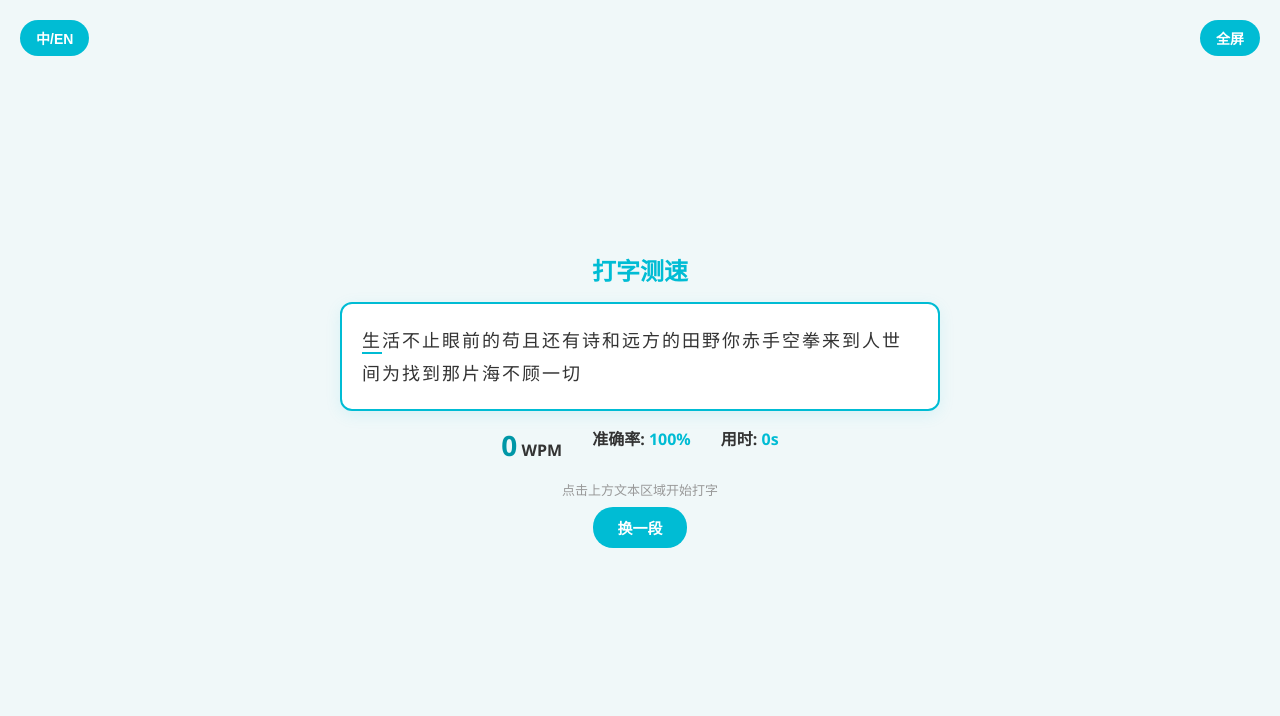
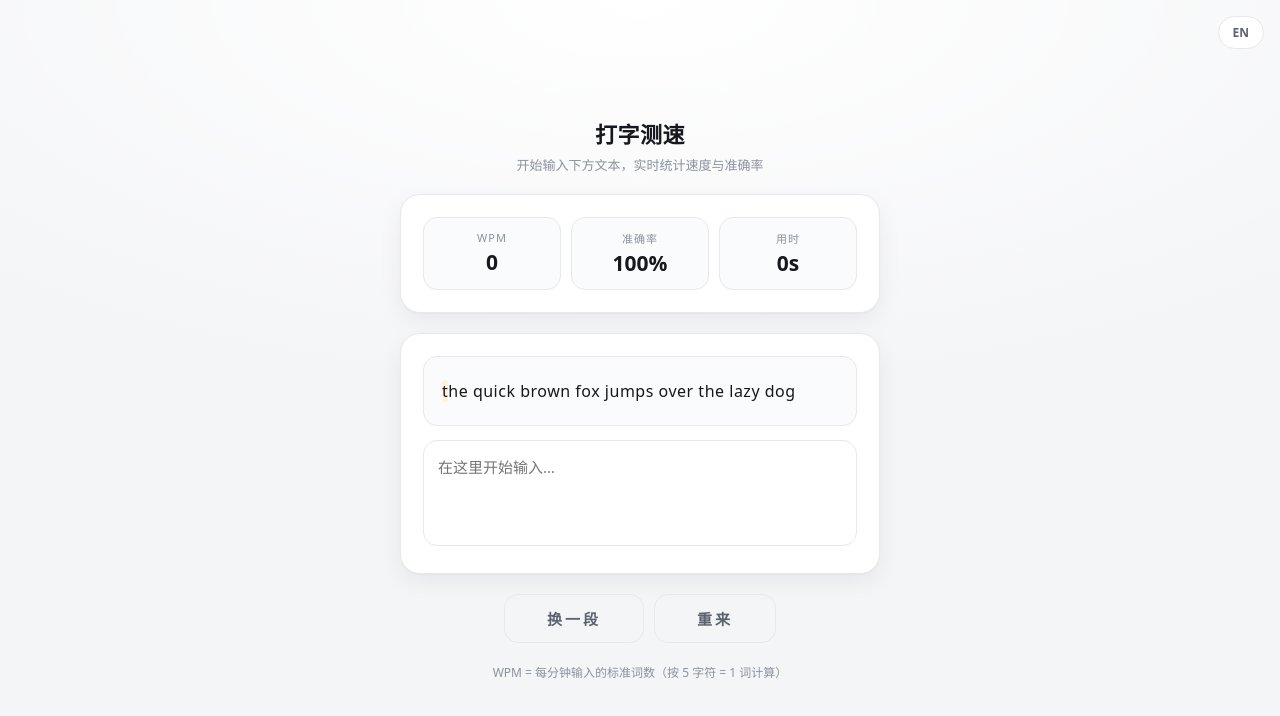
Before and after one commit to solcat1007/typing-speed, a plain HTML site: page index.html in a window 1280 px wide. Drawn offline with Linux system fonts and the light colour scheme.

Commit message:
重构: 改为现代 PWA，重写视觉与交互，补全中文注释

```diff
--- a/index.html
+++ b/index.html
@@ -2,63 +2,293 @@
 <html lang="zh-CN">
 <head>
 <meta charset="UTF-8">
-<meta name="viewport" content="width=device-width, initial-scale=1.0">
-<title>打字测速 | Typing Speed</title>
+<meta name="viewport" content="width=device-width, initial-scale=1.0, viewport-fit=cover">
+<title>打字测速 · 速度与准确率</title>
+<meta name="description" content="实时计算打字速度（WPM）与准确率，支持中英文练习文本">
+<link rel="manifest" href="./manifest.webmanifest">
+<link rel="icon" href="./icon.svg">
+<meta name="theme-color" content="#f5a623">
+<meta name="apple-mobile-web-app-capable" content="yes">
+<meta name="apple-mobile-web-app-title" content="打字测速">
 <style>
-:root{--c:#00BCD4;--cd:#0097A7;--w:#fff;--bg:#f0f8f9;--t:#333;--err:#FF5252;--ok:#4CAF50}
+
+:root{
+  --bg:#f4f5f7;           /* 页面底色：浅灰，避免纯白刺眼 */
+  --bg-glow:#ffffff;      /* 顶部径向光晕色，制造轻微的空间感 */
+  --surface:#ffffff;      /* 卡片底色 */
+  --surface-2:#fafbfc;    /* 卡片内的次级区块（输入框、结果区） */
+  --text:#16181d;         /* 主文字 */
+  --soft:#5d636e;         /* 次要文字 */
+  --mute:#8b929e;         /* 弱化文字（提示、单位、占位符） */
+  --line:#e6e8ec;         /* 分割线与边框 */
+  --accent:#26a69a;       /* 强调色（各玩具不同） */
+  --accent-soft:#e6f4f2;  /* 强调色的浅色版，用于底色块 */
+  --r-lg:20px; --r-md:14px; --r-sm:10px;
+  --ease:cubic-bezier(.4,0,.2,1);
+  --shadow:0 1px 2px rgba(16,24,40,.04), 0 8px 24px rgba(16,24,40,.06);
+}
 *{margin:0;padding:0;box-sizing:border-box}
-body{font-family:'Segoe UI','PingFang SC','Microsoft YaHei',sans-serif;background:var(--bg);color:var(--t);display:flex;flex-direction:column;align-items:center;justify-content:center;height:100vh;overflow:hidden;user-select:none}
-.lang-btn{position:fixed;top:20px;left:20px;z-index:100;padding:8px 16px;background:var(--c);color:var(--w);border:none;border-radius:20px;cursor:pointer;font-size:14px;font-weight:600;transition:.2s}
-.lang-btn:hover{background:var(--cd)}
-.fs-btn{position:fixed;top:20px;right:20px;z-index:100;padding:8px 16px;background:var(--c);color:var(--w);border:none;border-radius:20px;cursor:pointer;font-size:14px;font-weight:600;transition:.2s}
-.fs-btn:hover{background:var(--cd)}
-h2{color:var(--c);margin-bottom:15px;font-weight:600}
-.target-text{max-width:600px;width:90vw;padding:20px;background:var(--w);border-radius:12px;font-size:18px;line-height:1.8;letter-spacing:2px;border:2px solid var(--c);box-shadow:0 4px 16px rgba(0,188,212,0.1);margin-bottom:15px;min-height:100px}
-.target-text span{transition:color .1s}
-.target-text span.correct{color:var(--ok)}
-.target-text span.incorrect{color:var(--err);text-decoration:underline}
-.target-text span.current{border-bottom:2px solid var(--c)}
-textarea{position:absolute;opacity:0;pointer-events:none;width:1px;height:1px}
-.stats{display:flex;gap:30px;font-size:16px;font-weight:600;margin-bottom:10px}
-.stats .val{color:var(--c)}
-.stats .wpm{font-size:28px;font-weight:700;color:var(--cd)}
-.btn-new{padding:10px 24px;background:var(--c);color:var(--w);border:none;border-radius:20px;cursor:pointer;font-size:15px;font-weight:600;margin-top:8px;transition:.2s;font-family:inherit}
-.btn-new:hover{background:var(--cd)}
-.hint{font-size:13px;color:#999;margin-top:6px}
-@media(max-width:600px){.target-text{font-size:15px}.stats{gap:16px;font-size:14px}}
+
+body{
+  font-family:system-ui,-apple-system,'PingFang SC','Microsoft YaHei',sans-serif;
+  background:var(--bg);
+  /* 顶部一层极淡光晕，比死板的纯色更有层次 */
+  background-image:radial-gradient(120% 80% at 50% 0%, var(--bg-glow) 0%, rgba(255,255,255,0) 62%);
+  background-attachment:fixed;
+  color:var(--text);
+  min-height:100dvh;
+  display:flex; flex-direction:column; align-items:center; justify-content:center;
+  padding:24px; -webkit-font-smoothing:antialiased;
+}
+
+.app{width:100%; max-width:480px; display:flex; flex-direction:column; align-items:center; gap:20px}
+
+.head{text-align:center}
+.head h1{font-size:22px; font-weight:600; letter-spacing:.5px}
+.head p{font-size:13px; color:var(--mute); margin-top:6px}
+
+.card{
+  width:100%; background:var(--surface); border:1px solid var(--line);
+  border-radius:var(--r-lg); padding:22px; box-shadow:var(--shadow);
+}
+
+.stage{
+  width:288px; height:288px; position:relative;
+  background:var(--surface); border:1px solid var(--line);
+  border-radius:50%; box-shadow:var(--shadow);
+  display:flex; align-items:center; justify-content:center;
+}
+.stage canvas{border-radius:50%}
+
+.phase{
+  font-size:29px; font-weight:300; letter-spacing:6px;
+  color:var(--accent); min-height:42px; text-align:center;
+  transition:color .4s var(--ease);
+}
+.cd{font-size:15px; color:var(--soft); font-variant-numeric:tabular-nums; min-height:22px}
+.meta{font-size:13px; color:var(--mute); min-height:20px; text-align:center}
+
+.row{display:flex; gap:10px; flex-wrap:wrap; justify-content:center}
+.stats{display:flex; gap:10px; width:100%}
+.stat{
+  flex:1; background:var(--surface-2); border:1px solid var(--line);
+  border-radius:var(--r-md); padding:12px; text-align:center;
+}
+.stat .k{font-size:11px; color:var(--mute); letter-spacing:1px}
+.stat .v{font-size:21px; font-weight:600; margin-top:3px; font-variant-numeric:tabular-nums}
+
+.chip{
+  padding:9px 18px; font-size:13px; font-weight:500; font-family:inherit;
+  background:var(--surface); color:var(--soft);
+  border:1px solid var(--line); border-radius:999px; cursor:pointer;
+  transition:all .2s var(--ease);
+}
+.chip:hover{border-color:var(--accent); color:var(--accent)}
+.chip.active{
+  background:var(--accent); border-color:var(--accent); color:#fff;
+  box-shadow:0 4px 14px rgba(0,0,0,.14);
+}
+
+.btn{
+  padding:13px 42px; font-size:15px; font-weight:600; font-family:inherit;
+  letter-spacing:3px; background:var(--accent); color:#fff;
+  border:none; border-radius:var(--r-md); cursor:pointer;
+  transition:transform .15s var(--ease), box-shadow .2s var(--ease);
+  box-shadow:0 6px 20px rgba(0,0,0,.16);
+}
+.btn:hover{transform:translateY(-1px)}
+.btn:active{transform:translateY(0)}
+.btn.ghost{background:transparent; border:1px solid var(--line); color:var(--soft); box-shadow:none}
+
+.lang{
+  position:fixed; top:16px; right:16px; z-index:20;
+  padding:7px 14px; font-size:12px; font-weight:600; font-family:inherit;
+  background:var(--surface); color:var(--soft);
+  border:1px solid var(--line); border-radius:999px; cursor:pointer;
+  transition:all .2s var(--ease);
+}
+.lang:hover{border-color:var(--accent); color:var(--accent)}
+
+.hint{font-size:12px; color:var(--mute); text-align:center; line-height:1.7}
+
+@media (max-width:380px){
+  .stage{width:250px;height:250px}
+  .phase{font-size:25px; letter-spacing:4px}
+}
+
+:root{ --accent:#f5a623; --accent-soft:#fdf1de; }
+
+.text{
+  width:100%; background:var(--surface-2); border:1px solid var(--line);
+  border-radius:var(--r-md); padding:18px; font-size:16px; line-height:2;
+  letter-spacing:.5px; max-height:150px; overflow:hidden;
+}
+.text span{transition:color .1s, background .1s}
+.text span.ok{color:var(--accent)}
+.text span.bad{color:#d9534f; background:rgba(217,83,79,.12); border-radius:3px}
+.text span.cur{background:var(--accent-soft); border-radius:3px}
+textarea.typed{
+  width:100%; margin-top:14px; padding:14px; font-size:15px; font-family:inherit;
+  border:1px solid var(--line); border-radius:var(--r-md); background:var(--surface);
+  resize:none; color:var(--text); line-height:1.7;
+}
+textarea.typed:focus{outline:none; border-color:var(--accent)}
+
 </style>
 </head>
 <body>
-<button class="lang-btn" onclick="toggleLang()">中/EN</button>
-<button class="fs-btn" onclick="toggleFS()">全屏</button>
-<h2 data-key="title">打字测速</h2>
-<div class="target-text" id="targetText" onclick="focusInput()"></div>
-<textarea id="hiddenInput" autocomplete="off" autocorrect="off" autocapitalize="off" spellcheck="false"></textarea>
-<div class="stats">
-  <div><span class="wpm" id="wpm">0</span> <span data-key="wpm">WPM</span></div>
-  <div data-key="acc">准确率: <span class="val" id="acc">100%</span></div>
-  <div data-key="time">用时: <span class="val" id="time">0s</span></div>
+<button class="lang" id="langBtn" onclick="toggleLang()">EN</button>
+<div class="app">
+
+  <div class="head">
+    <h1 id="t_title">打字测速</h1>
+    <p id="t_sub">开始输入下方文本，实时统计速度与准确率</p>
+  </div>
+
+  <div class="card">
+    <div class="stats">
+      <div class="stat"><div class="k">WPM</div><div class="v" id="vWpm">0</div></div>
+      <div class="stat"><div class="k" id="t_acc">准确率</div><div class="v" id="vAcc">100%</div></div>
+      <div class="stat"><div class="k" id="t_time">用时</div><div class="v" id="vTime">0s</div></div>
+    </div>
+  </div>
+
+  <div class="card">
+    <div class="text" id="sample"></div>
+    <textarea class="typed" id="typed" rows="3" placeholder="在这里开始输入…"></textarea>
+  </div>
+
+  <div class="row">
+    <button class="btn ghost" id="nextBtn" onclick="nextText()">换一段</button>
+    <button class="btn ghost" onclick="resetTest()">重来</button>
+  </div>
+
+  <div class="hint" id="t_hint">WPM = 每分钟输入的标准词数（按 5 字符 = 1 词计算）</div>
+
 </div>
-<div class="hint" data-key="hint">点击上方文本区域开始打字</div>
-<button class="btn-new" onclick="newText()" data-key="new">换一段</button>
 <script>
-/* ===== 打字测速 / Typing Speed ===== */
-var i18n={zh:{title:"打字测速",wpm:"WPM",acc:"准确率: ",time:"用时: ",new:"换一段",hint:"点击上方文本区域开始打字"},en:{title:"Typing Speed Test",wpm:"WPM",acc:"Accuracy: ",time:"Time: ",new:"New Text",hint:"Click text area above to start typing"}};
-var lang="zh";
-function t(key){return i18n[lang][key]}
-function updateUI(){document.querySelectorAll("[data-key]").forEach(function(el){var k=el.getAttribute("data-key");if(k==="acc")el.innerHTML=t(k)+' <span class="val" id="acc">'+document.getElementById("acc").textContent+'</span>';else if(k==="time")el.innerHTML=t(k)+' <span class="val" id="time">'+document.getElementById("time").textContent+'</span>';else el.textContent=t(k)})}
-function toggleLang(){lang=lang==="zh"?"en":"zh";updateUI()}
-function toggleFS(){document.fullscreenElement?document.exitFullscreen():document.documentElement.requestFullscreen()}
-var textsZh=["春眠不觉晓处处闻啼鸟夜来风雨声花落知多少小荷才露尖尖角早有蜻蜓立上头接天莲叶无穷碧映日荷花别样红","生活不止眼前的苟且还有诗和远方的田野你赤手空拳来到人世间为找到那片海不顾一切","学习编程就像学习一门新的语言需要耐心和持续的练习每一次敲击键盘都是通往大师之路的一步"];
-var textsEn=["The quick brown fox jumps over the lazy dog near the river bank on a sunny afternoon in the park.","Programming is the art of telling another human being what one wants the computer to do. Practice makes perfect.","Success is not final failure is not fatal it is the courage to continue that counts in the journey of life."];
-var target="",idx=0,startTime=null,errors=0,totalTyped=0,timer=null;
-function newText(){var pool=lang==="zh"?textsZh:textsEn;target=pool[Math.floor(Math.random()*pool.length)];idx=0;errors=0;totalTyped=0;startTime=null;clearInterval(timer);renderTarget();document.getElementById("hiddenInput").value="";document.getElementById("wpm").textContent="0";document.getElementById("acc").textContent="100%";document.getElementById("time").textContent="0s"}
-function renderTarget(){var t=document.getElementById("targetText");t.innerHTML="";for(var i=0;i<target.length;i++){var s=document.createElement("span");s.textContent=target[i];if(i<idx){s.className=idx>0&&target[i]!==document.getElementById("hiddenInput").value[i]?"incorrect":"correct"}else if(i===idx){s.className="current"}t.appendChild(s)}}
-function focusInput(){document.getElementById("hiddenInput").focus()}
-function updateStats(){if(!startTime)return;var elapsed=(Date.now()-startTime)/1000;var minutes=elapsed/60;var wordsTyped=(idx-errors)/5;var wpm=minutes>0?Math.round(wordsTyped/minutes):0;var accuracy=totalTyped>0?Math.round((totalTyped-errors)/totalTyped*100):100;document.getElementById("wpm").textContent=Math.max(0,wpm);document.getElementById("acc").textContent=accuracy+"%";document.getElementById("time").textContent=Math.floor(elapsed)+"s"}
-document.getElementById("hiddenInput").addEventListener("input",function(e){if(!startTime){startTime=Date.now();timer=setInterval(updateStats,200)}var v=e.target.value;if(v.length>idx){for(var i=idx;i<v.length&&i<target.length;i++){totalTyped++;if(v[i]!==target[i])errors++}idx=v.length}else{idx=v.length}renderTarget();updateStats();if(idx>=target.length){clearInterval(timer);updateStats()}});
-document.addEventListener("keydown",function(e){if(e.key==="Tab"){e.preventDefault();focusInput()}});
-newText();updateUI();focusInput();
+
+/* ============================================================
+ * 打字测速
+ * ------------------------------------------------------------
+ * 指标定义：
+ *   WPM（Words Per Minute）= (正确字符数 / 5) / 分钟数
+ *     为什么除以 5？这是业界通用的「标准词长」，
+ *     这样不同语言的打字速度才能横向比较。
+ *   准确率 = 正确字符数 / 已输入字符数
+ *
+ * 实现要点：
+ *   - 用 keydown 前把目标文本拆成 <span>，逐字符比对上色
+ *   - 计时从第一次按键开始，避免用户还没准备好就跑表
+ * ========================================================== */
+
+const SAMPLES = [
+  'the quick brown fox jumps over the lazy dog',
+  'practice makes perfect when you type every day',
+  'clean code is simple direct and easy to read',
+  'typing fast is a skill built by repetition',
+  'focus on accuracy first and speed will follow'
+];
+
+let text = SAMPLES[0];
+let started = false;
+let t0 = 0;
+let timer = null;
+
+const sampleEl = document.getElementById('sample');
+const typedEl  = document.getElementById('typed');
+
+const I18N = {
+  zh:{ title:'打字测速', sub:'开始输入下方文本，实时统计速度与准确率',
+       hint:'WPM = 每分钟输入的标准词数（按 5 字符 = 1 词计算）', acc:'准确率' },
+  en:{ title:'Typing Test', sub:'Start typing to measure speed and accuracy live',
+       hint:'WPM counts every 5 characters as one word', acc:'Accuracy' }
+};
+let lang = 'zh';
+
+/** 把目标文本渲染成逐字符 span，便于上色 */
+function paintSample(){
+  sampleEl.innerHTML = '';
+  for (let i=0;i<text.length;i++){
+    const s = document.createElement('span');
+    s.textContent = text[i];
+    sampleEl.appendChild(s);
+  }
+}
+
+/** 根据已输入内容给字符上色，并更新统计 */
+function update(){
+  const val = typedEl.value;
+  const kids = sampleEl.children;
+
+  let correct = 0;
+  for (let i=0;i<text.length;i++){
+    const k = kids[i];
+    k.className = '';
+    if (i < val.length){
+      if (val[i] === text[i]){ k.className = 'ok'; correct++; }
+      else                   { k.className = 'bad'; }
+    }
+  }
+  if (val.length < text.length && kids[val.length]){
+    kids[val.length].className = 'cur';
+  }
+
+  const secs = started ? Math.max(1, (Date.now()-t0)/1000) : 0;
+  const wpm  = secs ? Math.round((correct/5)/(secs/60)) : 0;
+  const acc  = val.length ? Math.round(correct/val.length*100) : 100;
+
+  document.getElementById('vWpm').textContent = wpm;
+  document.getElementById('vAcc').textContent = acc + '%';
+  document.getElementById('vTime').textContent = Math.floor(secs) + 's';
+}
+
+function nextText(){
+  const i = Math.floor(Math.random()*SAMPLES.length);
+  text = SAMPLES[i];
+  resetTest();
+}
+
+function resetTest(){
+  started = false;
+  typedEl.value = '';
+  document.getElementById('vWpm').textContent = '0';
+  document.getElementById('vAcc').textContent = '100%';
+  document.getElementById('vTime').textContent = '0s';
+  paintSample();
+  update();
+}
+
+typedEl.addEventListener('input', function(){
+  if (!started){ started = true; t0 = Date.now(); }
+  update();
+});
+typedEl.addEventListener('keydown', function(e){
+  // 屏蔽 Tab 键，避免焦点跳走打断打字
+  if (e.key === 'Tab') e.preventDefault();
+});
+
+function refresh(){
+  const L = I18N[lang];
+  document.getElementById('t_title').textContent = L.title;
+  document.getElementById('t_sub').textContent   = L.sub;
+  document.getElementById('t_hint').textContent  = L.hint;
+  document.getElementById('t_acc').textContent   = L.acc;
+  document.getElementById('langBtn').textContent = (lang==='zh') ? 'EN' : '中';
+}
+function toggleLang(){ lang = (lang==='zh') ? 'en' : 'zh'; refresh(); }
+
+refresh();
+resetTest();
+
+/* ---------- PWA 注册 ----------
+ * 注册 Service Worker 后本页被缓存，断网也能打开。
+ * 放在最后且 catch 掉异常：即使浏览器不支持也不影响正常功能。 */
+if ('serviceWorker' in navigator){
+  window.addEventListener('load', function(){
+    navigator.serviceWorker.register('./sw.js').catch(function(){});
+  });
+}
 </script>
 </body>
 </html>
```
Also changed, not shown: sw.js (added, +72 -0 lines), icon.svg (added), manifest.webmanifest (added).
